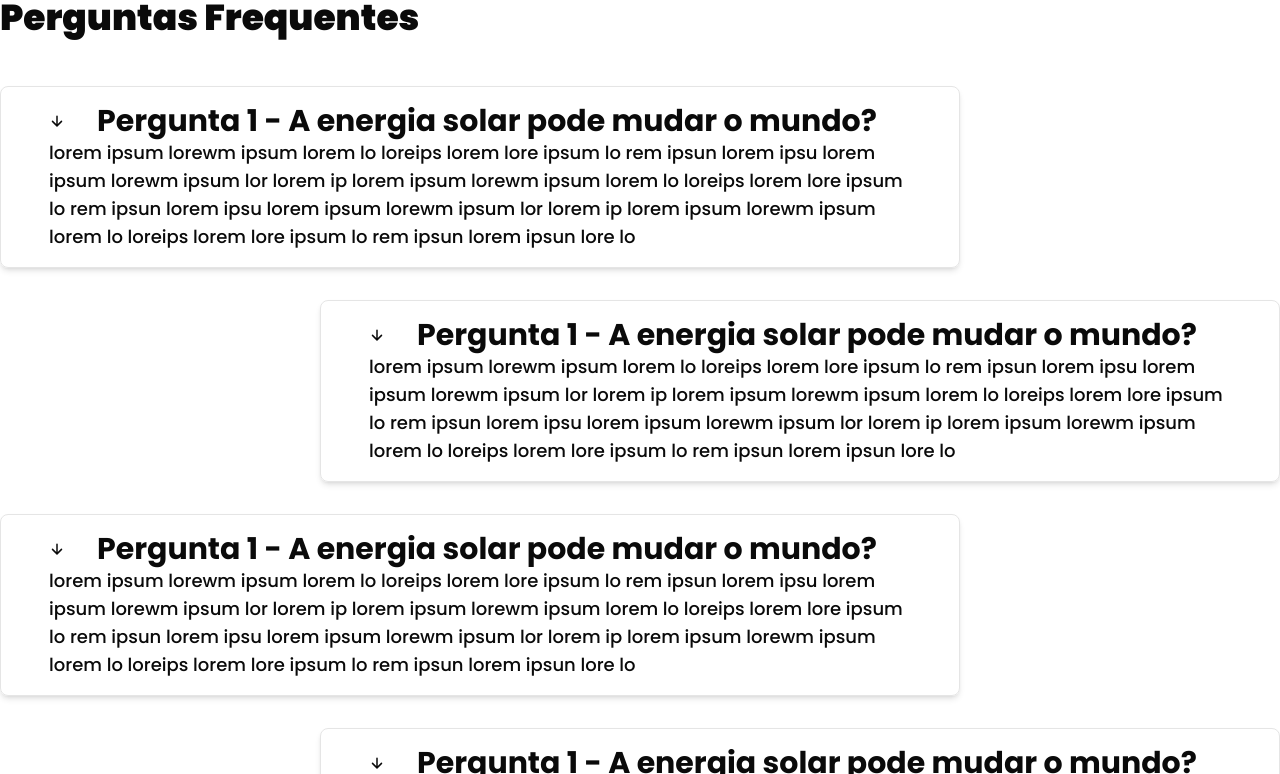
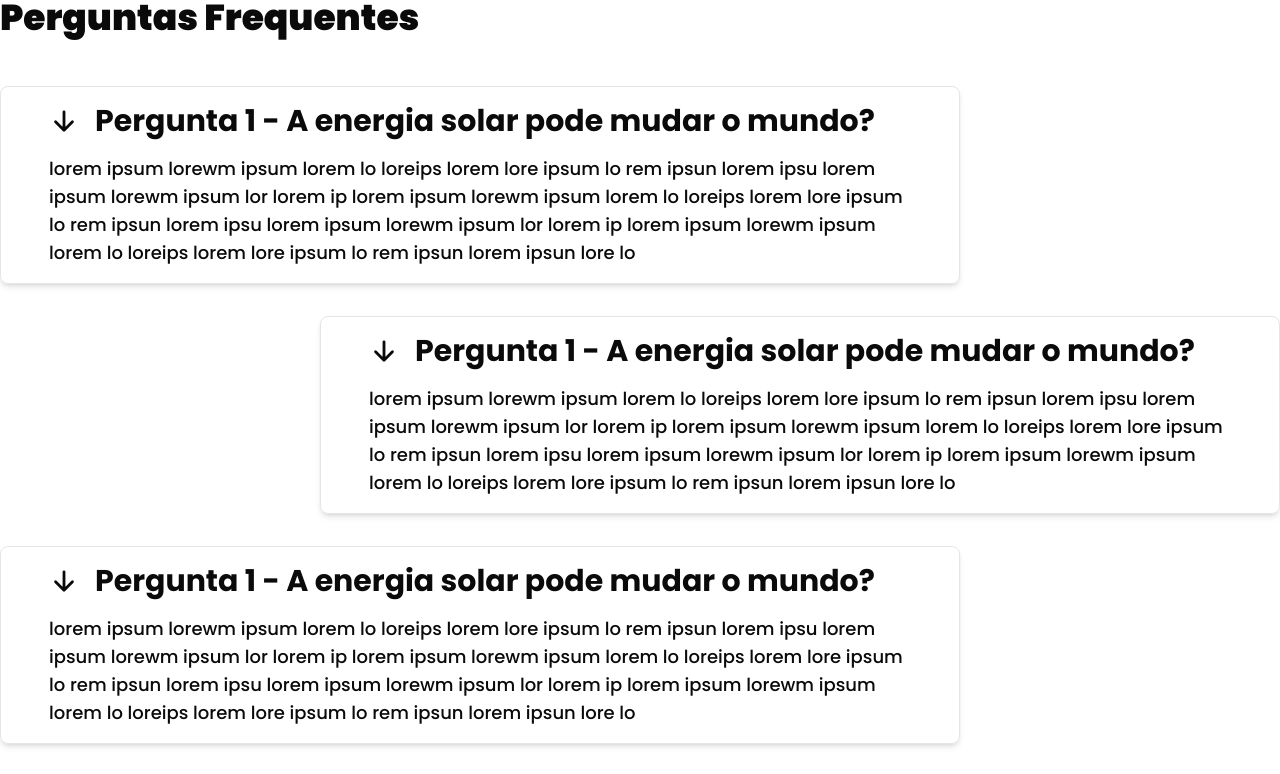
Before and after one commit to VevoEnergia/site, a Next.js app: page / in a window 1280 px wide. Shown: the part 3886-4660 px from the top of the page. Built offline with nearby package versions, Linux system fonts and the light colour scheme.

Commit message:
feat(ui): improved question spacing and arrow size

```diff
--- a/src/components/FAQ/Question.tsx
+++ b/src/components/FAQ/Question.tsx
@@ -9,8 +9,8 @@ interface QuestionProps{
 export default function Question({question, answer}: QuestionProps){
     return (
         <div className="px-12 py-4 w-3/4 border shadow-md rounded-lg even:ms-auto cursor-pointer hover:shadow-lg transition-all duration-300">
-            <div className="flex items-center gap-x-8">
-                <IoArrowDown />
+            <div className="flex items-center gap-x-4 mb-4">
+                <IoArrowDown className="text-3xl"/>
                 <Subtitle>
                     {question}
                 </Subtitle>
```
